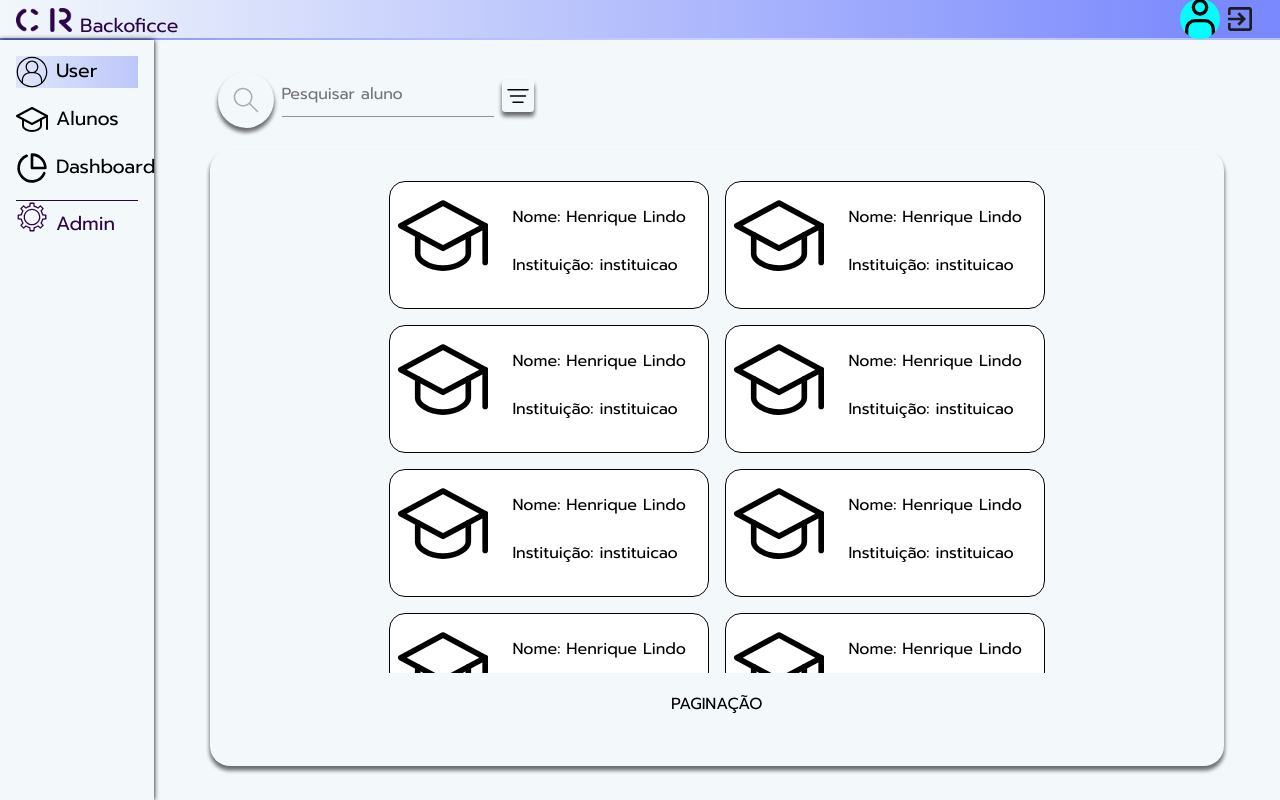
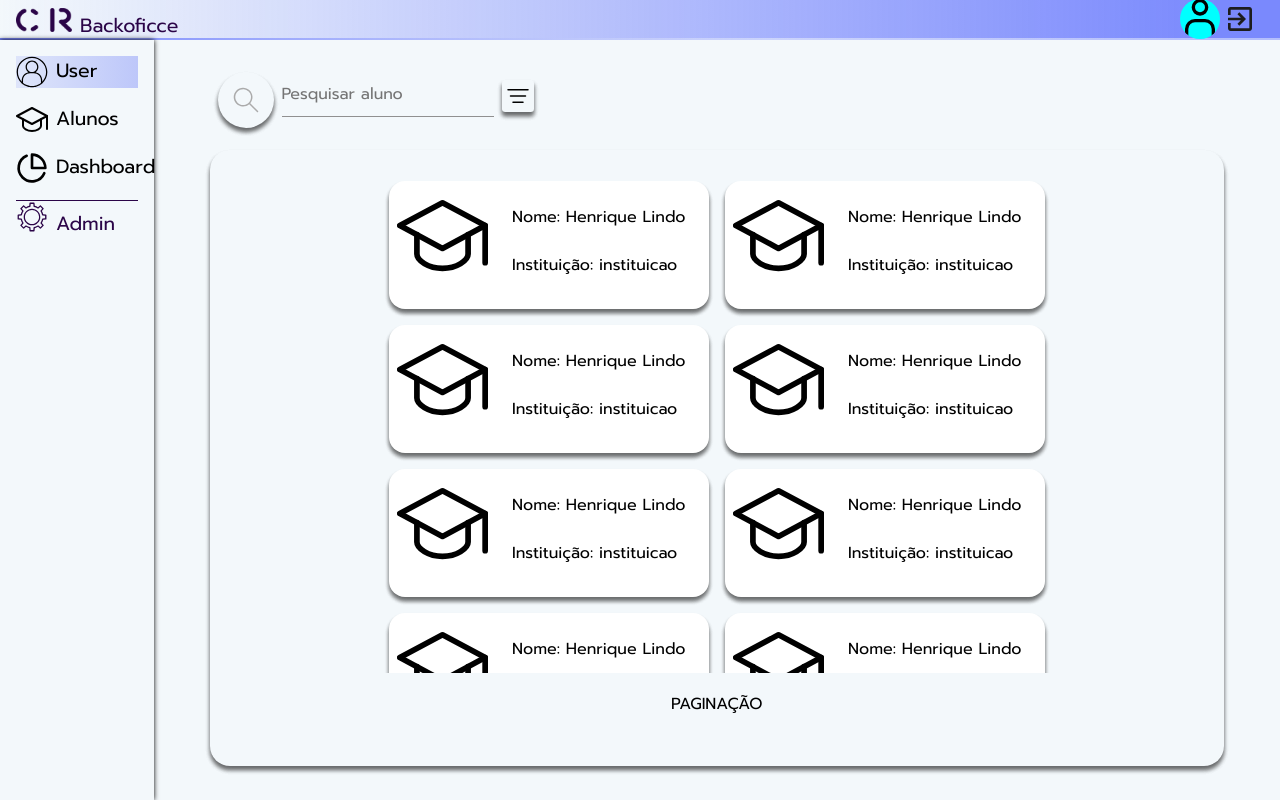
Before and after one commit to Henriqueggperes/coluna_reta-client, a React (Vite) app in the folder app/: page / in a window 1280 px wide. Both pictures are taken after a click on the element "User". Built offline with nearby package versions, Linux system fonts and the light colour scheme.

Commit message:
refactor: students  style

```diff
--- a/app/src/components/StudentsCards/style.css
+++ b/app/src/components/StudentsCards/style.css
@@ -1,13 +1,3 @@
-.students_list_cards-container {
-  display: flex;
-  flex-wrap: wrap;
-  overflow: auto;
-  justify-content: center;
-  gap: 1rem;
-  height: 80%;
-  width: 90%;
-}
-
 .StudentsCard {
   display: flex;
   box-sizing: border-box;
@@ -15,8 +5,9 @@
   padding: 0.5rem;
   gap: 1rem;
   background-color: rgb(255, 255, 255);
+  box-shadow: 0px 4px 4px rgba(0, 0, 0, 0.25), 0px 4px 4px rgba(0, 0, 0, 0.25),
+    0px 4px 4px rgba(0, 0, 0, 0.25);
   border-radius: 1rem;
-  border: solid 1px;
   height: 8rem;
   width: 20rem;
 }
```
